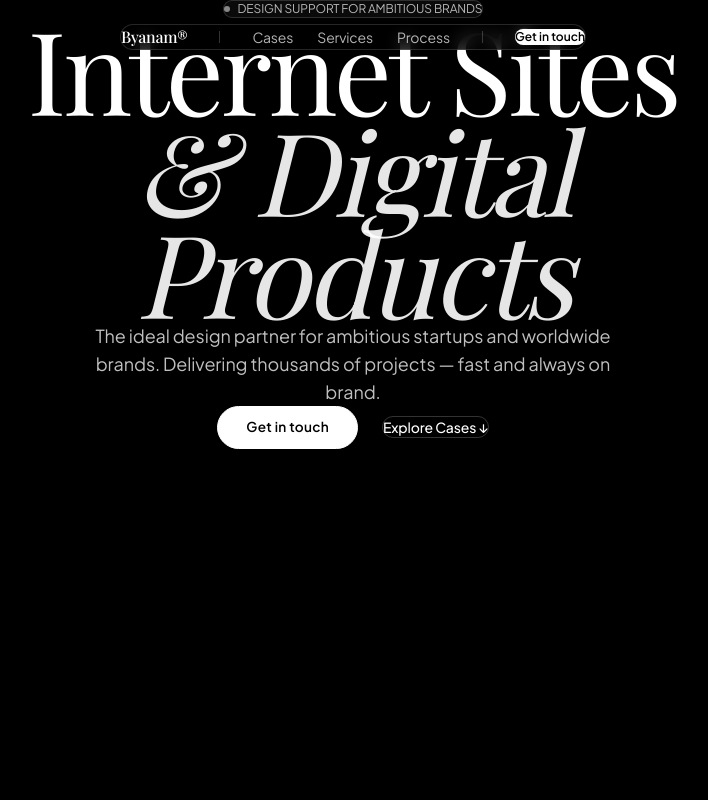
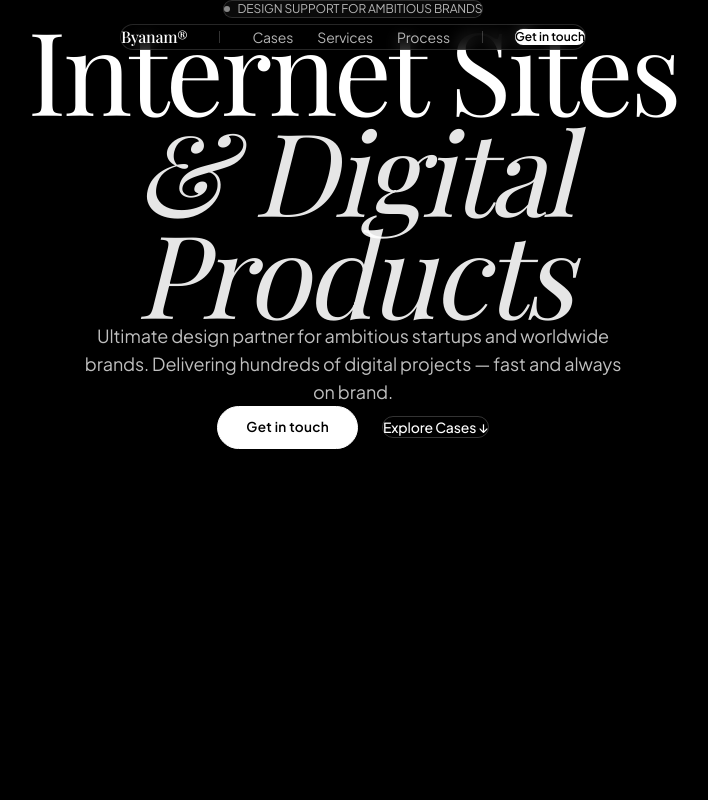
Before and after one commit to byanam/agencyyy, a React (Vite) app: page / in a window 1280 px wide. Shown: the top 800 px of the page, without its empty margins (287-995 px from the left). Built offline with nearby package versions, Linux system fonts and the light colour scheme; a web font is replaced by a local one.

Commit message:
copy(hero): refine project count statement for studio authenticity

```diff
--- a/src/components/Hero.jsx
+++ b/src/components/Hero.jsx
@@ -47,8 +47,8 @@ export default function Hero({ onOpenContact }) {
           transition={{ duration: 0.8, ease, delay: 0.25 }}
         >
           <p className="text-swiss-body text-base sm:text-lg text-white/75 leading-relaxed">
-            The ideal design partner for ambitious startups and worldwide brands.
-            Delivering thousands of projects — fast and always on brand.
+            Ultimate design partner for ambitious startups and worldwide brands.
+            Delivering hundreds of digital projects — fast and always on brand.
           </p>
         </motion.div>
 
```
